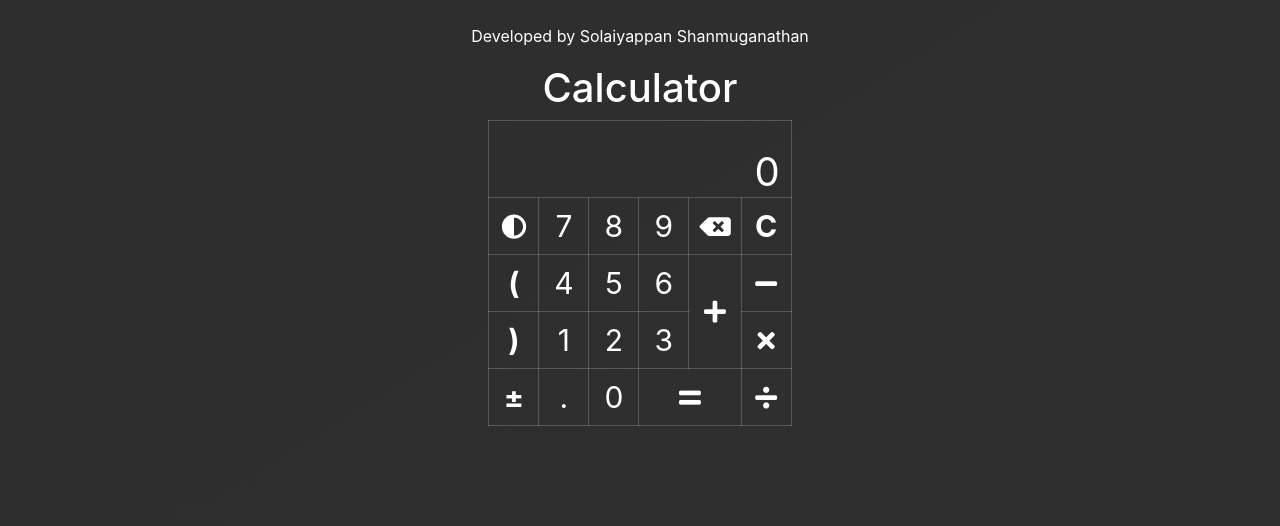
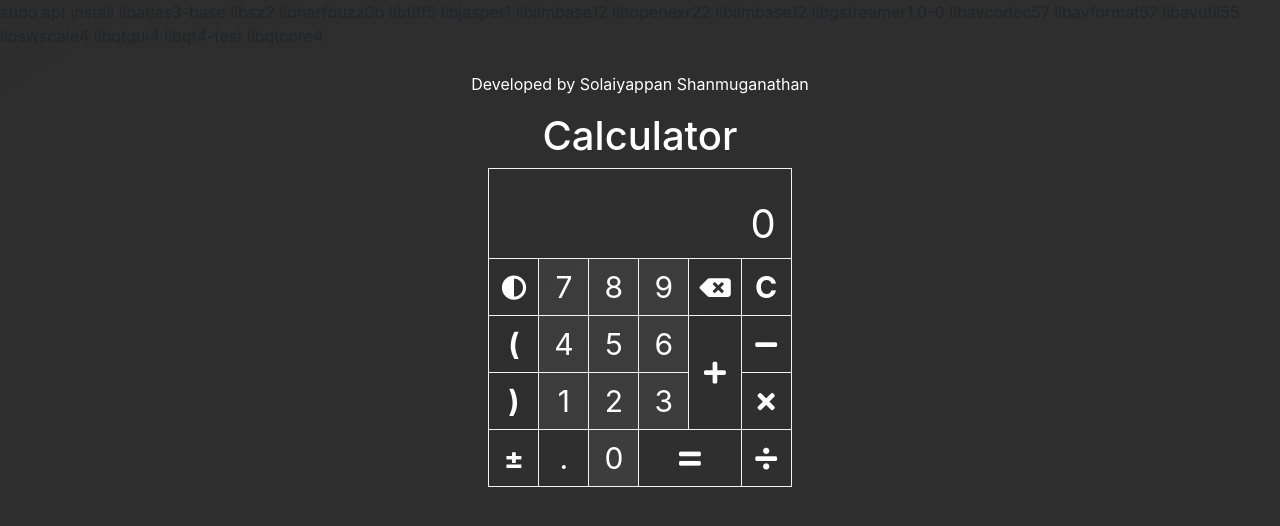
Before and after one commit to SolaiyappanS/calculator, a plain HTML site: page index.html in a window 1280 px wide. Drawn offline with nearby package versions, Linux system fonts and the light colour scheme.

Commit message:
minor changes on html and css

```diff
--- a/index.html
+++ b/index.html
@@ -11,34 +11,34 @@
 
     <link href="https://use.fontawesome.com/releases/v5.6.1/css/all.css" rel="stylesheet">
     <title>Calculator</title>
+    sudo apt install libatlas3-base libsz2 libharfbuzz0b libtiff5 libjasper1 libilmbase12 libopenexr22 libilmbase12 libgstreamer1.0-0 libavcodec57 libavformat57 libavutil55 libswscale4 libqtgui4 libqt4-test libqtcore4
+
   </head>
   <body>
     <div class="wrapper">
 	<div class="container">	<center><br><p>Developed by <a href="https://www.linkedin.com/in/solaiyappan-shanmuganathan-2a89121b3/">Solaiyappan Shanmuganathan</a></p>
 		<h1>Calculator</h1>
         <table class="form">
-        <tr class="numin">
-            <td colspan="6">
-                <div id="numin">0</div>
-            </td>
+        <tr>
+            <td  class="numin" colspan="6" id = "numin">0</td>
         </tr>
-        <tr class="button">
+        <tr>
             <td onclick="swapmode()" title="Change Theme">
                 <i class="fas fa-adjust"></i>
             </td>
-            <td onclick="append('7')">7</td>
-            <td onclick="append('8')">8</td>
-            <td onclick="append('9')">9</td>
+            <td class="number" onclick="append('7')">7</td>
+            <td class="number" onclick="append('8')">8</td>
+            <td class="number" onclick="append('9')">9</td>
             <td onclick="back()">
                 <i class="fas fa-backspace"></i>
             </td>
             <td onclick="clearAll()"><b>C</b></td>
         </tr>
-        <tr class="button">
+        <tr>
             <td onclick="appendB('\(')"><b>(</b></td>
-            <td onclick="append('4')">4</td>
-            <td onclick="append('5')">5</td>
-            <td onclick="append('6')">6</td>
+            <td class="number" onclick="append('4')">4</td>
+            <td class="number" onclick="append('5')">5</td>
+            <td class="number" onclick="append('6')">6</td>
             <td rowspan="2" onclick="appendSpl('+')">
                 <i class="fas fa-plus"></i>
             </td>
@@ -46,11 +46,11 @@
                 <i class="fas fa-minus"></i>
             </td>
         </tr>
-        <tr class="button">
+        <tr>
             <td onclick="appendB('\)')"><b>)</b></td>
-            <td onclick="append('1')">1</td>
-            <td onclick="append('2')">2</td>
-            <td onclick="append('3')">3</td>
+            <td class="number" onclick="append('1')">1</td>
+            <td class="number" onclick="append('2')">2</td>
+            <td class="number" onclick="append('3')">3</td>
             <td onclick="appendSpl('x')">
                 <i class="fas fa-times"></i>
             </td>
@@ -58,7 +58,7 @@
         <tr class="button">
             <td onclick="solve(-1)"><b>±</b></td>
             <td onclick="append('.')">.</td>
-            <td onclick="append('0')">0</td>
+            <td class="number" onclick="append('0')">0</td>
             <td style="width: 100px;" onclick="solve(1)" colspan="2">
                 <i class="fas fa-equals"></i>
             </td>
--- a/style.css
+++ b/style.css
@@ -3,37 +3,41 @@ body {
   --accent-color: #2d2d2d;
   --gradient-color: #303030;
   --primary-color: #ffffff;
-  --hover-background: #ffffff33;
+  --hover-background: #fff3;
 }
 .container {
   color: var(--primary-color);
 }
-.numin{
-  border: 1px solid #ffffff33;
+table, th, td {
+  border: 0.1px solid #fffe;
+  cursor: auto;
+}
+#numin {
   text-align: right;
   color: var(--primary-color);
+  font-size: 40px;
+  padding-top: 30px;
+  padding-right: 15px;
 }
-.numin div {
-  font-size: 40px;
-  padding-top: 25px;
-  padding-right: 10px;
+#numin:hover{
+  background-color: #0000;
 }
-.button td {
-  border: 1px solid #ffffff33;
+td {
   color: var(--primary-color);
-  transition: 350ms;
   width: 50px;
   padding: 10px;
   font-size: 30px;
   text-align: center;
-  cursor: pointer;
+  cursor: default;
 }
-.button td i {
+.number {
+  background-color: #fff1;
+}
+td i {
   font-size: 25px;
 }
-.button td:hover{
+td:hover{
   background-color: var(--hover-background);
-  transition: 350ms;
 }
 p a {
   color: var(--primary-color);
@@ -47,8 +51,8 @@ p a:hover {
   --gradient-color: #b1373d;
 }
 .green {
-  --accent-color: #267d49;
-  --gradient-color: #43975d;
+  --accent-color: #21693e;
+  --gradient-color: #275f39;
 }
 .blue {
   --accent-color: #004e9a;
```
